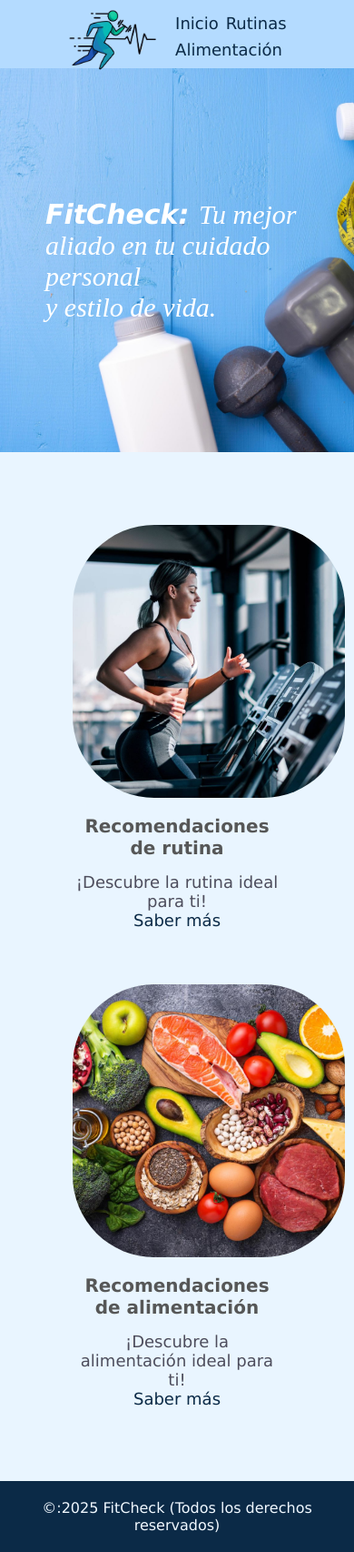
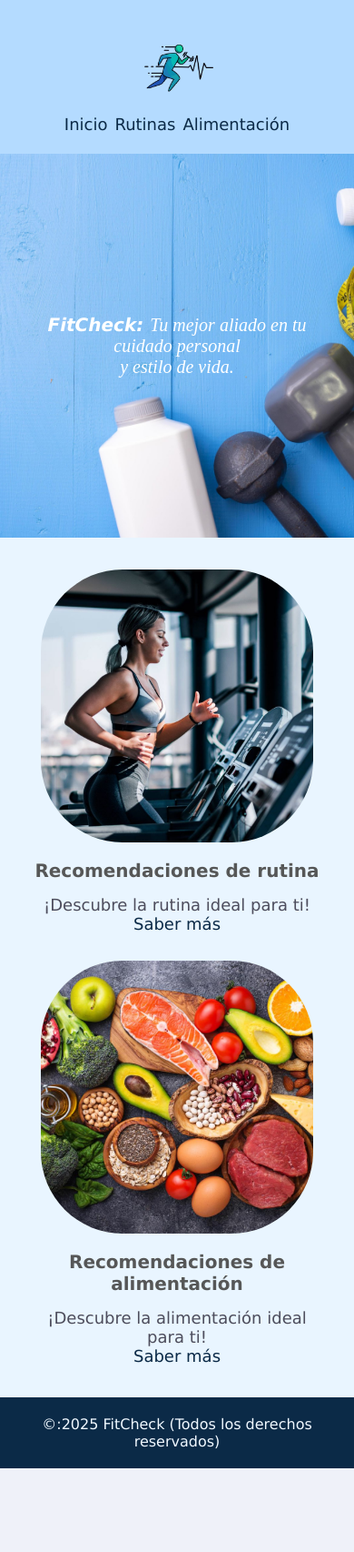
Before and after one commit to paulinavargas2605/habitos_saludables, a PHP site: page /views/inicio/inicio.php in a window 390 px wide. Shown: the whole page at 91% size. After the commit the page ends 1614 px from the top, so only its background shows below. Run offline with PHP 8.4, Linux system fonts and the light colour scheme.

Commit message:
se agregan icono de pestaña y responsive en rutina

```diff
--- a/index.php
+++ b/index.php
@@ -5,6 +5,7 @@
     <meta name="viewport" content="width=device-width, initial-scale=1.0">
     <title>Login</title>
     <link rel="stylesheet" href="/habitos_saludables/public/css/style-login.css">
+    <link rel="icon" type="image/png" href="public/images/logo1.png">
 </head>
 <body>
     <div class="todo">
--- a/public/css/style.css
+++ b/public/css/style.css
@@ -202,3 +202,149 @@ button:hover {
     padding-left: 20px;
     width: 70%;
 }
+
+.menu a {
+    color: #fff;
+    text-transform: uppercase;
+    text-decoration: none;
+    /* esto quita el subrayado */
+    padding: 0px 10px;
+    transition: 0.4s;
+}
+
+#check {
+    display: none;
+}
+
+.mostrar-menu .esconder-menu {
+    font-size: 30px;
+    cursor: pointer;
+    display:none;
+    transition: 0.4s;
+}
+
+.mostrar-menu {
+    order: 1;
+}
+
+/* ----- Estilos Responsive ----- */
+@media screen and (max-width: 768px) {
+
+    header {
+      flex-direction: column;
+      height: auto;
+      text-align: center;
+      padding: 20px;
+    }
+
+    .logo {
+      height: 80px;
+      margin: 10px 0;
+    }
+
+    .display-menu, .esconder-menu{
+        display: block;
+    }
+
+    .menu{
+        position: fixed;
+        width: 100%;
+        height: 100vh;
+        background: #A4BFE0;
+        /* left: 0; */
+        right: -100%;
+        top: 0;
+        text-align: center;
+        padding: 100px 0px;
+        z-index: 100;
+        transition: 0.8s;
+    }
+
+    .menu a{
+        display: block;
+        padding: 20px;
+    }
+
+    .esconder-menu{
+        position: absolute;
+        top: 40px;
+        right: 40px;
+    }
+
+    .contenido-banner h3,
+    .contenido-banner-rutina h3 {
+      font-size: 20px;
+      text-align: center;
+    }
+
+    .contenido-banner-rutina {
+      width: 100%;
+      padding: 10px;
+      justify-content: center;
+      text-align: center;
+    }
+
+    #servicios {
+      flex-direction: column;
+      padding: 20px;
+    }
+
+    #servicios div {
+      padding: 15px;
+    }
+
+    .tres_comidas {
+      flex-direction: column;
+      align-items: center;
+    }
+
+    form {
+      flex-direction: column;
+      align-items: stretch;
+    }
+
+    select, button {
+      width: 100%;
+    }
+
+    .lista-maquinas {
+      grid-template-columns: 1fr;
+    }
+
+    .container {
+      padding: 10px;
+    }
+
+    h1, h2, h3, p {
+        font-size: clamp(1rem, 2vw + 0.5rem, 2rem);
+    }
+
+    .maquina img {
+        width: 100%;
+        max-width: 200px;
+        margin: 0 auto;
+        display: block;
+    }
+
+      /* Alineamos el contenido mejor para pantallas pequeñas */
+    .lista-maquinas {
+        grid-template-columns: 1fr; /*se muestra una sola columna */
+        gap: 15px;
+        padding: 0 10px;
+    }
+
+    .maquina {
+        padding: 10px;
+    }
+
+    .contenido-banner-rutina h3 {
+        font-size: clamp(1rem, 4vw, 1.4rem);
+        text-align: center;
+    }
+
+    .contenido-banner-rutina {
+        width: 100%;
+        padding: 0 10px;
+        justify-content: center;
+    }
+}
--- a/views/alimentacion/alimentacion.php
+++ b/views/alimentacion/alimentacion.php
@@ -5,6 +5,7 @@
     <meta name="viewport" content="width=device-width, initial-scale=1.0">
     <title>Alimentación</title>
     <link rel="stylesheet" href="/habitos_saludables/public/css/style.css">
+    <link rel="icon" type="image/png" href="/habitos_saludables/public/images/logo1.png">
 </head>
 <body>
 <header>
--- a/views/inicio/inicio.php
+++ b/views/inicio/inicio.php
@@ -5,6 +5,7 @@
     <meta name="viewport" content="width=device-width, initial-scale=1.0">
     <title>FitCheck</title>
     <link rel="stylesheet" href="/habitos_saludables/public/css/style.css">
+    <link rel="icon" type="image/png" href="/habitos_saludables/public/images/logo1.png">
 </head>
 <body>
     <header>
--- a/views/registro/registro.php
+++ b/views/registro/registro.php
@@ -5,6 +5,7 @@
     <meta name="viewport" content="width=device-width, initial-scale=1.0">
     <title>Register</title>
     <link rel="stylesheet" href="/habitos_saludables/public/css/style-login.css">
+    <link rel="icon" type="image/png" href="/habitos_saludables/public/images/logo1.png">
 </head>
 <body>
     <div class="todo">
--- a/views/rutina/index.php
+++ b/views/rutina/index.php
@@ -5,9 +5,11 @@
     <meta name="viewport" content="width=device-width, initial-scale=1.0">
     <title>Rutinas</title>
     <link rel="stylesheet" href="/habitos_saludables/public/css/style.css">
+    <link rel="icon" type="image/png" href="/habitos_saludables/public/images/logo1.png">
 </head>
 <body>
     <header>
+      <nav class="menu">
         <img src ="/habitos_saludables/public/images/logo1.png" class="logo">
         <!-- Llama el archivo que tiene el menu de navegacion -->
         <?php include_once dirname(__DIR__) . '/nav.php'; ?>
```
